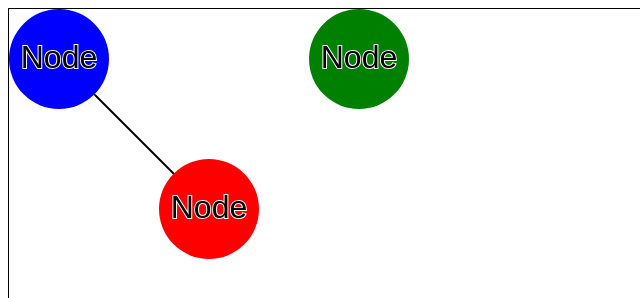
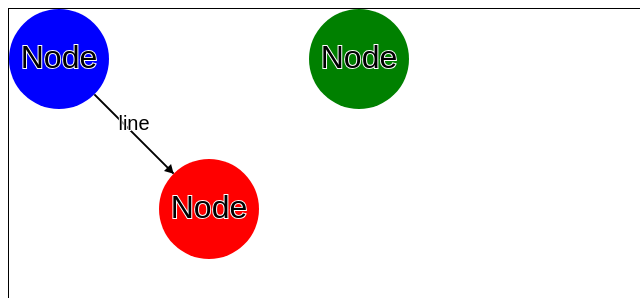
Before and after one commit to domasbraz/node-graph, a plain HTML site: page index.html in a window 1280 px wide. Shown: the top 298 px of the page, 0-640 px from the left. Drawn offline with Linux system fonts and the light colour scheme.

Commit message:
rearranged file structure, adjusted methods, added math functions to calculate closest interception points between two nodes to show relationship direction

```diff
--- a/index.html
+++ b/index.html
@@ -1,11 +1,12 @@
 <!DOCTYPE html>
 <html>
 <head>
-    <title>Draggable Rectangle on Canvas</title>
-    <link rel="stylesheet" href="style.css">
+    <title>Node Graph</title>
+    <link rel="stylesheet" href="styles/style.css">
 </head>
 <body>
     <canvas id="myCanvas" width="1000" height="500"></canvas>
-    <script src="script.js"></script>
+    <script src="scripts/Math.js"></script>
+    <script src="scripts/script.js"></script>
 </body>
 </html>
--- /dev/null
+++ b/scripts/Math.js
@@ -0,0 +1,91 @@
+function findIntersections(x1, y1, r1, x2, y2, r2)
+{
+    // List to store the intersection points
+    const intersections = [];
+
+    // Calculate the line equation coefficients (A, B, C) for the line passing through (x1, y1) and (x2, y2)
+    //y = mx + c
+    const A = y2 - y1; //rise
+    const B = x1 - x2; //run
+    const C = x2 * y1 - x1 * y2; //y intersection
+
+    // Find intersections with Circle 1
+    findNodeIntersections(x1, y1, r1, A, B, C, intersections);
+
+    // Find intersections with Circle 2
+    findNodeIntersections(x2, y2, r2, A, B, C, intersections);
+
+    return intersections;
+}
+
+function findNodeIntersections(h, k, r, A, B, C, intersections)
+{
+    // Substitute line equation into the circle equation
+    const a = A * A + B * B;
+    const b = 2 * (A * C + A * B * k - B * B * h);
+    const c = C * C + 2 * B * C * k + B * B * (h * h + k * k - r * r);
+
+    // Solve the quadratic equation for x
+    const discriminant = b * b - 4 * a * c;
+
+    if (discriminant >= 0)
+    {
+        const sqrtDiscriminant = Math.sqrt(discriminant);
+        const x1 = (-b + sqrtDiscriminant) / (2 * a);
+        const x2 = (-b - sqrtDiscriminant) / (2 * a);
+        const y1 = (-A * x1 - C) / B;
+        const y2 = (-A * x2 - C) / B;
+        intersections.push([x1, y1]);
+        // If discriminant is positive, there are two distinct points
+        if (discriminant > 0)
+        {
+            intersections.push([x2, y2]);
+        }
+    }
+}
+
+function findClosestPoints(nodeA, nodeB)
+{
+    let intersections = findIntersections(nodeA.x, nodeA.y, nodeA.radius, nodeB.x, nodeB.y, nodeB.radius);
+
+    let nodeAPoints = [intersections[0], intersections[1]];
+    let nodeBPoints = [intersections[2], intersections[3]];
+
+    for (let i = 0; i < 2; i++)
+    {
+        if (nodeAPoints[i] == undefined || nodeBPoints[i] == undefined)
+        {
+            return;
+        }
+    }
+
+    let closest = calcDistance(nodeAPoints[0], nodeBPoints[0]);
+    let points = [nodeAPoints[0], nodeBPoints[0]];
+
+    for (let i = 0; i < 2; i++)
+    {
+        for (let j = 0; j < 2; j++)
+        {
+            let distance = calcDistance(nodeAPoints[i], nodeBPoints[j]);
+
+            if (distance < closest)
+            {
+                closest = distance;
+                points = [nodeAPoints[i], nodeBPoints[j]];
+            }
+        }
+    }
+
+    return points;
+}
+
+function calcDistance(pointA, pointB)
+{
+    let distanceX = pointB[0] - pointA[0];
+    let distanceY = pointB[1] - pointA[1];
+
+    distanceX *= distanceX;
+    distanceY *= distanceY;
+
+    return Math.sqrt(distanceX + distanceY);
+}
--- a/script.js
+++ b/scripts/script.js
@@ -76,6 +76,63 @@ window.onload = function()
         });
     }
 
+    function drawArrow(nodeA, nodeB)
+    {
+        if (nodeA.x == nodeB.x && nodeA.y == nodeB.y)
+        {
+            return;
+        }
+        const nodePoints = findClosestPoints(nodeA, nodeB);
+
+        if (nodePoints == undefined)
+        {
+            return;
+        }
+
+        const pointAX = nodePoints[0][0];
+        const pointAY = nodePoints[0][1];
+        const pointBX = nodePoints[1][0];
+        const pointBY = nodePoints[1][1];
+
+        context.strokeStyle = 'black';
+        context.lineWidth = 2;
+        context.fillStyle = 'black';
+
+        // Draw the line
+        context.beginPath();
+        context.moveTo(pointAX, pointAY);
+        context.lineTo(pointBX, pointBY);
+        context.stroke();
+
+        // Draw the arrowhead
+        const arrowSize = 10;
+        const angle = Math.atan2(pointBY - pointAY, pointBX - pointAX);
+
+        // Arrowhead points
+        const arrowX1 = pointBX - arrowSize * Math.cos(angle - Math.PI / 6);
+        const arrowY1 = pointBY - arrowSize * Math.sin(angle - Math.PI / 6);
+        const arrowX2 = pointBX - arrowSize * Math.cos(angle + Math.PI / 6);
+        const arrowY2 = pointBY - arrowSize * Math.sin(angle + Math.PI / 6);
+
+        context.beginPath();
+        context.moveTo(pointBX, pointBY);
+        context.lineTo(arrowX1, arrowY1);
+        context.lineTo(arrowX2, arrowY2);
+        context.lineTo(pointBX, pointBY);
+        context.fill();
+
+        const midpoint = [(nodeA.x + nodeB.x) / 2, (nodeA.y + nodeB.y) / 2];
+
+        context.font = '20px Arial';
+        context.fillStyle = 'black';
+        context.textAlign = 'center';
+        context.textBaseline = 'middle';
+        context.strokeStyle = "white";
+        context.lineWidth = 2;
+        context.strokeText("line", midpoint[0], midpoint[1] - 10);
+        context.fillText("line", midpoint[0], midpoint[1] - 10);
+    }
+
     function clearCanvas()
     {
         context.clearRect(0, 0, canvas.width, canvas.height);
@@ -84,8 +141,10 @@ window.onload = function()
     function updateCanvas()
     {
         clearCanvas();
-        drawArrow(nodes[0].x, nodes[0].y, nodes[1].x, nodes[1].y);
+
+        drawArrow(nodes[0], nodes[1]);
         drawNodes();
+
     }
 
     // Initial draw
@@ -168,34 +227,5 @@ window.onload = function()
     });
 
 
-    function drawArrow(startX, startY, endX, endY)
-    {
-        context.strokeStyle = 'black';
-        context.lineWidth = 2;
-        context.fillStyle = 'black';
-
-        // Draw the line
-        context.beginPath();
-        context.moveTo(startX, startY);
-        context.lineTo(endX, endY);
-        context.stroke();
-
-        // Draw the arrowhead
-        const arrowSize = 10;
-        const angle = Math.atan2(endY - startY, endX - startX);
-
-        // Arrowhead points
-        const arrowX1 = endX - arrowSize * Math.cos(angle - Math.PI / 6);
-        const arrowY1 = endY - arrowSize * Math.sin(angle - Math.PI / 6);
-        const arrowX2 = endX - arrowSize * Math.cos(angle + Math.PI / 6);
-        const arrowY2 = endY - arrowSize * Math.sin(angle + Math.PI / 6);
-
-        context.beginPath();
-        context.moveTo(endX, endY);
-        context.lineTo(arrowX1, arrowY1);
-        context.lineTo(arrowX2, arrowY2);
-        context.lineTo(endX, endY);
-        context.fill();
-    }
 
 }
```
Also changed, not shown: styles/style.css (renamed from style.css).
